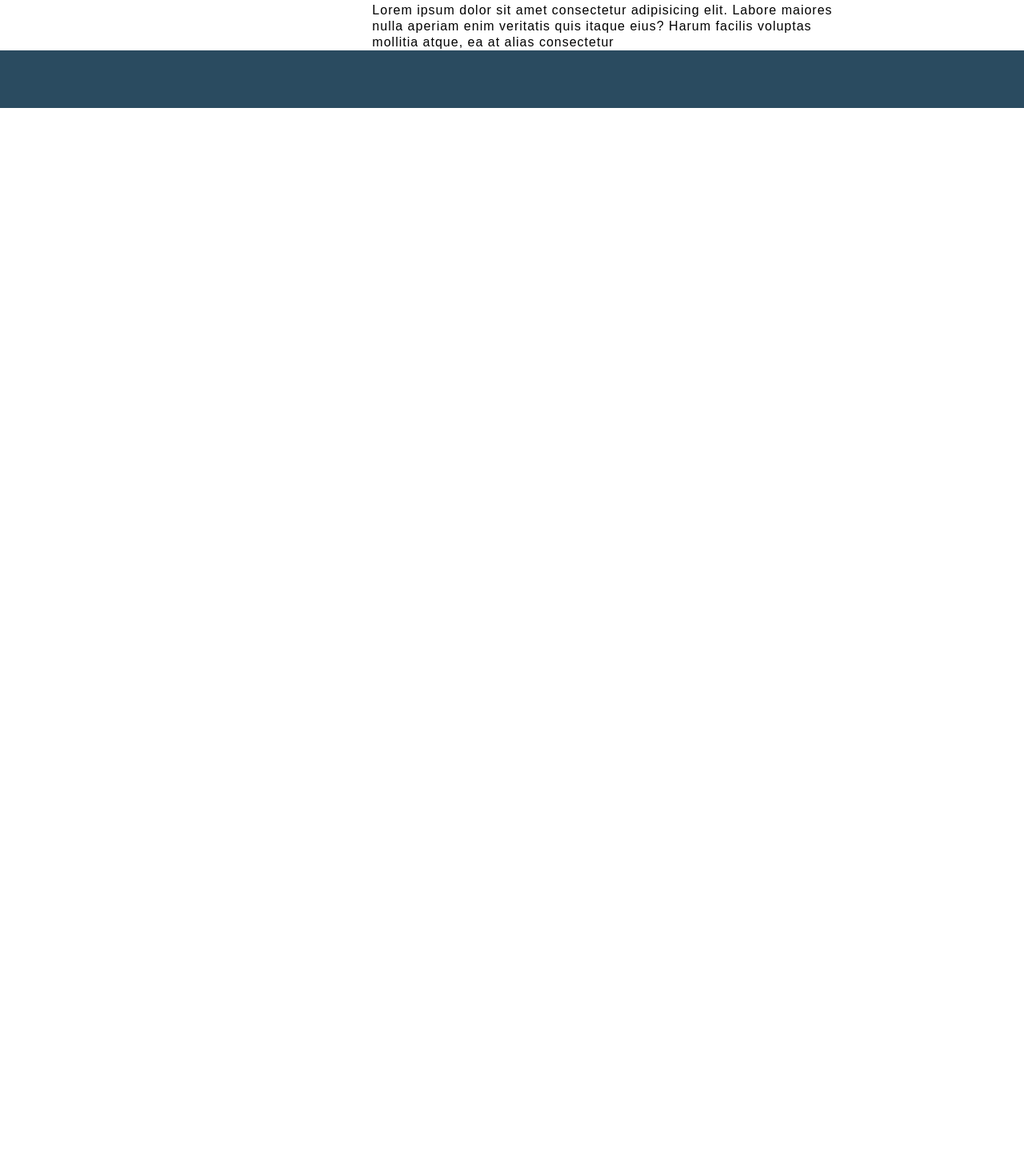
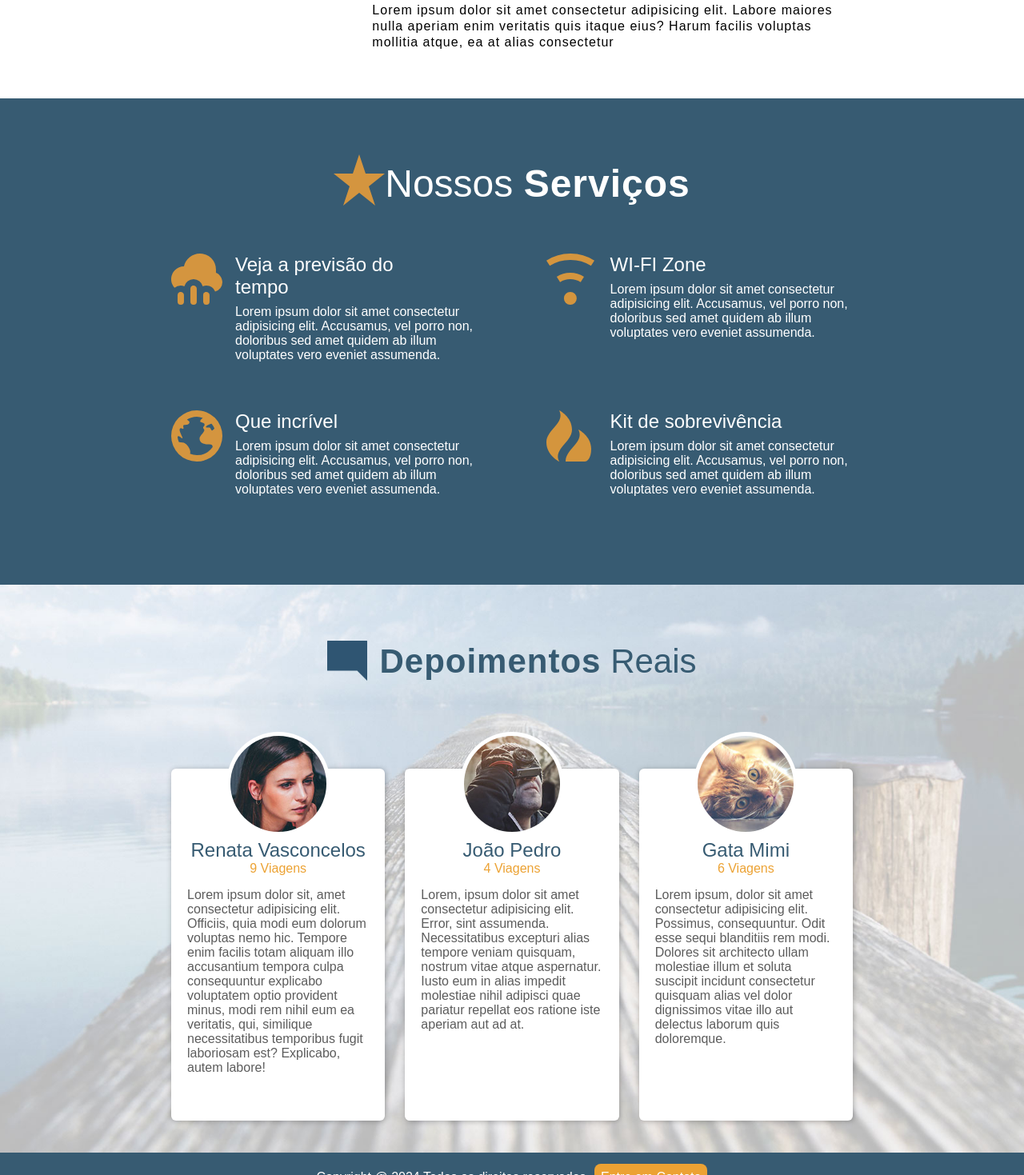
Before and after one commit to gbLuis0/autoria-web, a plain HTML site: page site/index.html in a window 1280 px wide. Shown: the part 1331-2800 px from the top of the page at 80% size. Before the commit the page ends 1538 px from the top, so only its background shows below. Drawn offline with Linux system fonts and the light colour scheme.

Commit message:
update final
finalização da atividade nº 2 da disciplina Autoria Web

```diff
--- a/site/css/style.css
+++ b/site/css/style.css
@@ -5,18 +5,20 @@
 
 span{
     font-weight: bold;
+    letter-spacing: 1px;
 }
 
 h1, h2{
-    font-weight: 400;
+    font-weight: lighter;
 }
 
 :root{
-    --blue: #2A4B60;
+    --blue: #375b72;
     --white-blue: #2f557185;
     --orange: #eca233;
     --white: #ffffff;
     --black: #000000;
+    --text: #5c5c5c;
 }
 
 .cabecalho{
@@ -107,6 +109,7 @@ h1, h2{
     margin: auto;
     max-width: 836px;
     margin-top: 60px;
+    margin-bottom: 60px;
 }
 
 .img__primeira-viagem{
@@ -128,7 +131,6 @@ h1, h2{
 
 .mulher{
     width: 26%;
-    /* float: left; */
     margin: 2px 26px 0 0;
 }
 
@@ -164,5 +166,129 @@ h1, h2{
 
 #servicos{
     background-color: var(--blue);
-    padding: ;
+    padding: 70px 214px 50px;
+    color: white;
 }
+
+.servicos__titulo{
+    display: flex;
+    align-items: end;
+    justify-content: center;
+}
+
+.servicos__titulo h1{
+    font-size: 48px;
+    font-weight: lighter;
+}
+
+.servicos__items{
+    margin-top: 60px;
+    display: flex;
+    flex-wrap: wrap;
+    justify-content: space-between;
+}
+
+.servicos__items > *{
+    flex-basis: 45%;
+    margin-bottom: 60px;
+}
+
+.servicos__items > div > img{
+    float: left;
+}
+
+.items__texto{
+    margin-left: 80px;
+}
+
+.items__texto h2{
+    width: 75%;
+    margin-bottom: 8px;
+}
+
+#depoimentos{
+    background-image: url(../img/testemunha-bg.jpg);
+    background-repeat: no-repeat;
+    background-size: cover;
+    background-position: bottom center;
+    background-color: transparent;
+    padding: 70px 214px 40px;
+}
+
+.depoimentos__titulo > h1{
+    font-size: 42px;
+    color: var(--blue);
+    display: inline-block;
+}
+
+.depoimentos__titulo > img{
+    width: 50px;
+    margin-right: 15px;
+}
+
+.depoimentos__titulo{
+    display: flex;
+    justify-content: center;
+    align-items: end;
+    margin-bottom: 110px;
+}
+
+#rodape > *{
+    background-color: var(--blue);
+    padding: 22px;
+    text-align: center;
+    color: var(--white);
+}
+
+#rodape a{
+    margin-left: 6px;
+    text-decoration: none;
+    color: var(--white);
+    padding: 8px;
+    background-color: var(--orange);
+    border-radius: 8px;
+}
+
+.depoimentos__items{
+    display: flex;
+    width: fit-content;
+    justify-content: space-between;
+    gap: 25px;
+}
+
+.depoimentos__items > *{
+    background-color: var(--white);
+    flex-basis: 260px;
+    text-align: center;
+    height: 400px;
+    padding: 20px;
+    transition: transform .35s;
+    border-radius: 6px;
+    box-shadow: 1px 1px 7px rgba(0, 0, 0, 0.281);
+}
+
+.depoimentos__items > *:hover{
+    transform: scale(1.01);
+}
+
+.depoimentos__items > * > img{
+    border-radius: 50%;
+    width: 120px;
+    margin-top: -66px;
+    padding: 5px;
+    background-color: var(--white);
+}
+
+.depoimentos__items > * > h2{
+    color: var(--blue);
+}
+
+.depoimentos__items-num-viagem{
+    color: var(--orange);
+    margin-bottom: 15px;
+}
+
+.texto-depoimentos{
+    color: var(--text);
+    text-align: left;
+}
--- a/site/index.html
+++ b/site/index.html
@@ -46,59 +46,72 @@
             </article>
         </section>
         <section id="servicos">
-            <h1></h1>
-            <article>
+            <div class="servicos__titulo">
+                <img src="img/icons/star.svg" alt="Estrela">
+                <h1>Nossos <span>Serviços</span></h1>
+            </div>
+            <article class="servicos__items">
                 <div>
-                    <img src="" alt="">
-                    <h2></h2>
-                    <p></p>
+                    <img src="img/icons/rain.svg" alt="chuva">
+                    <div class="items__texto">
+                        <h2>Veja a previsão do tempo</h2>
+                        <p>Lorem ipsum dolor sit amet consectetur adipisicing elit. Accusamus, vel porro non, doloribus sed amet quidem ab illum voluptates vero eveniet assumenda.</p>
+                    </div>
                 </div>
                 <div>
-                    <img src="" alt="">
-                    <h2></h2>
-                    <p></p>
+                    <img src="img/icons/wifi.svg" alt="wi-fi">
+                    <div class="items__texto">
+                        <h2>WI-FI Zone</h2>
+                        <p>Lorem ipsum dolor sit amet consectetur adipisicing elit. Accusamus, vel porro non, doloribus sed amet quidem ab illum voluptates vero eveniet assumenda.</p>
+                    </div>
                 </div>
                 <div>
-                    <img src="" alt="">
-                    <h2></h2>
-                    <p></p>
+                    <img src="img/icons/globe.svg" alt="globo">
+                    <div class="items__texto">
+                        <h2>Que incrível</h2>
+                        <p>Lorem ipsum dolor sit amet consectetur adipisicing elit. Accusamus, vel porro non, doloribus sed amet quidem ab illum voluptates vero eveniet assumenda.</p>
+                    </div>
                 </div>
                 <div>
-                    <img src="" alt="">
-                    <h2></h2>
-                    <p></p>
+                    <img src="img/icons/fire.svg" alt="fogo">
+                    <div class="items__texto">
+                        <h2>Kit de sobrevivência</h2>
+                        <p>Lorem ipsum dolor sit amet consectetur adipisicing elit. Accusamus, vel porro non, doloribus sed amet quidem ab illum voluptates vero eveniet assumenda.</p>
+                    </div>
                 </div>
             </article>
         </section>
-        <section>
-            <img src="" alt="">
-            <h1></h1>
-            <article>
+        <section id="depoimentos">
+            <div class="depoimentos__titulo">
+                <img src="img/icons/comment.svg" alt="comentarios">
+                <h1><span>Depoimentos</span> Reais</h1>
+            </div>
+            <article class="depoimentos__items">
                 <div>
-                    <img src="" alt="">
-                    <h2></h2>
-                    <p></p>
-                    <p></p>
+                    <img src="img/testemunha-renata.jpg" alt="">
+                    <h2>Renata Vasconcelos</h2>
+                    <p class="depoimentos__items-num-viagem">9 Viagens</p>
+                    <p class="texto-depoimentos">Lorem ipsum dolor sit, amet consectetur adipisicing elit. Officiis, quia modi eum dolorum voluptas nemo hic. Tempore enim facilis totam aliquam illo accusantium tempora culpa consequuntur explicabo voluptatem optio provident minus, modi rem nihil eum ea veritatis, qui, similique necessitatibus temporibus fugit laboriosam est? Explicabo, autem labore!</p>
                 </div>
 
                 <div>
-                    <img src="" alt="">
-                    <h2></h2>
-                    <p></p>
-                    <p></p>
+                    <img src="img/testemunha-joao.jpg" alt="">
+                    <h2>João Pedro</h2>
+                    <p class="depoimentos__items-num-viagem">4 Viagens</p>
+                    <p class="texto-depoimentos">Lorem, ipsum dolor sit amet consectetur adipisicing elit. Error, sint assumenda. Necessitatibus excepturi alias tempore veniam quisquam, nostrum vitae atque aspernatur. Iusto eum in alias impedit molestiae nihil adipisci quae pariatur repellat eos ratione iste aperiam aut ad at.</p>
                 </div>
 
                 <div>
-                    <img src="" alt="">
-                    <h2></h2>
-                    <p></p>
-                    <p></p>
+                    <img src="img/testemunha-cat.jpg" alt="">
+                    <h2>Gata Mimi</h2>
+                    <p class="depoimentos__items-num-viagem">6 Viagens</p>
+                    <p class="texto-depoimentos">Lorem ipsum, dolor sit amet consectetur adipisicing elit. Possimus, consequuntur. Odit esse sequi blanditiis rem modi. Dolores sit architecto ullam molestiae illum et soluta suscipit incidunt consectetur quisquam alias vel dolor dignissimos vitae illo aut delectus laborum quis doloremque.</p>
                 </div>
             </article>
         </section>
     </main>
-    <footer>
-        <p></p>
+    <footer id="rodape">
+        <p>Copyright @ 2024 Todos os direitos reservados <a href="#">Entre em Contato</a></p>
     </footer>
 </body>
 </html>
```
